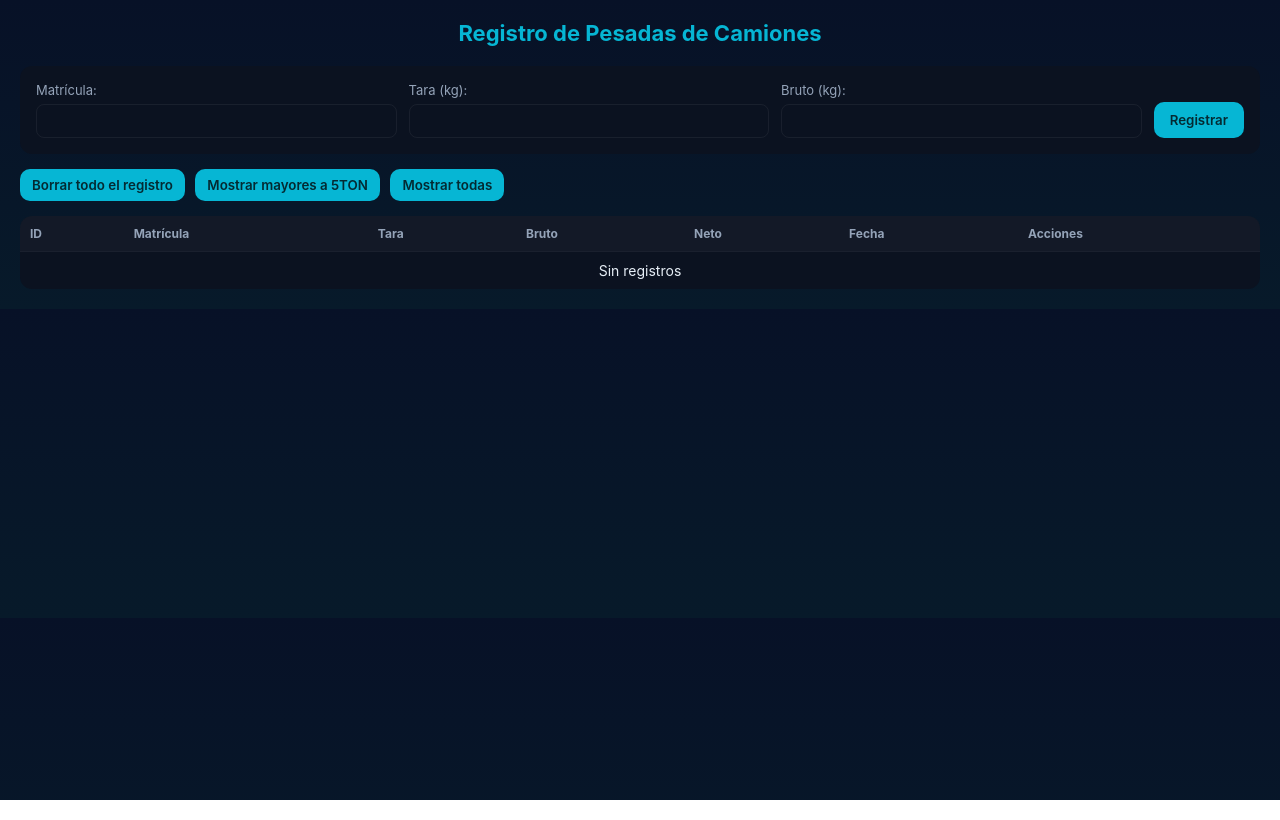
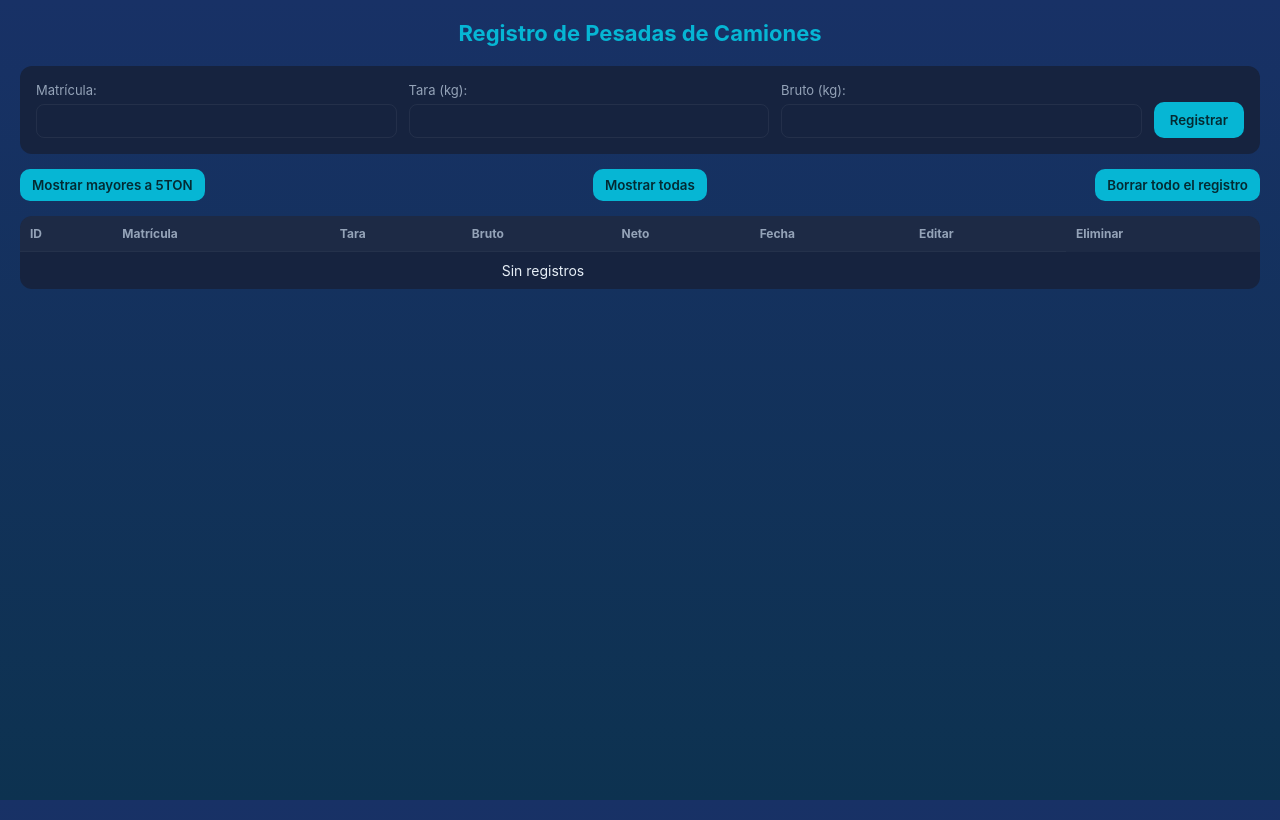
Before and after one commit to Diego-Benincasa/ProyectoFinal-Benincasa, a website: page index.html in a window 1280 px wide. Drawn offline with nearby package versions, Linux system fonts and the light colour scheme; some packages are replaced by stand-ins of ours; a script that the page names is missing.

Commit message:
Se comenzo a trabajar con fetch, se actualizaron botones y se cambiaron ciertos tonos de color de fondo

```diff
--- a/css/styles.css
+++ b/css/styles.css
@@ -1,7 +1,6 @@
-
 :root {
-  --bg: #0f1724;
-  --card: #0b1220;
+  --bg: #19253a;
+  --card: #16233f;
   --muted: #94a3b8;
   --accent: #06b6d4;
   --success: #16a34a;
@@ -16,10 +15,27 @@
   font-family: Inter, system-ui, -apple-system, "Segoe UI", Roboto, Arial;
 }
 
+html {
+  height: 100%;
+  margin: 0;
+}
+
+main {
+  width: 100%;
+  height: 100vh;
+}
+
 body {
-  background: linear-gradient(180deg, #071127 0%, #071a2a 100%);
+  background: linear-gradient(180deg, #183166 0%, #0d3250 100%);
   color: #e6eef6;
   padding: 20px;
+  height: 100%;
+  margin: 0;
+}
+
+.btns {
+  display: flex;
+  justify-content: space-between;
 }
 
 .navbar {
@@ -43,7 +59,6 @@ body {
 .navbar a:hover {
   color: var(--accent);
 }
-
 
 .title-title {
   text-align: center;
@@ -92,7 +107,6 @@ form button:disabled {
   cursor: not-allowed;
 }
 
-
 button {
   padding: 8px 12px;
   border-radius: 10px;
@@ -111,7 +125,6 @@ button[onclick] {
 button[onclick]:last-child {
   margin-right: 0;
 }
-
 
 table {
   width: 100%;
@@ -133,7 +146,6 @@ tbody td {
   font-size: 14px;
 }
 
-
 tbody td button {
   padding: 4px 8px;
   border-radius: 6px;
@@ -147,7 +159,6 @@ tbody td button:last-child {
   background: var(--danger);
   color: white;
 }
-
 
 tbody td span.neto-low {
   background: rgba(16, 185, 129, 0.08);
@@ -203,3 +214,11 @@ tbody td span.neto-high {
     margin-bottom: 4px;
   }
 }
+
+
+footer {
+  display: flex;
+  justify-content: center;
+  font-size: large;
+
+}
--- a/index.html
+++ b/index.html
@@ -29,12 +29,10 @@
         <button type="submit">Registrar</button>
       </form>
 
-      <div style="margin-top: 15px">
+      <div class="btns">
+        <button onclick="mostrarFiltradas(5000)">Mostrar mayores a 5TON</button>
+        <button onclick="actualizarTabla()">Mostrar todas</button>
         <button onclick="borrarPesadas()">Borrar todo el registro</button>
-        <button onclick="mostrarFiltradas(5000)">
-          Mostrar mayores a 5TON
-        </button>
-        <button onclick="actualizarTabla()">Mostrar todas</button>
       </div>
 
       <table style="margin-top: 15px; width: 100%; border-collapse: collapse">
@@ -46,7 +44,8 @@
             <th>Bruto</th>
             <th>Neto</th>
             <th>Fecha</th>
-            <th>Acciones</th>
+            <th>Editar</th>
+            <th>Eliminar</th>
           </tr>
         </thead>
         <tbody id="tablaPesadas"></tbody>
--- a/js/script.js
+++ b/js/script.js
@@ -11,6 +11,8 @@ try {
   pesadas = [];
   localStorage.removeItem("pesadas");
 }
+
+
 
 // guardamos en variables los elementos del DOM para usarlos mas tarde
 const form = document.getElementById("formPesada");
@@ -108,10 +110,11 @@ function actualizarTabla() {
       <td>${p.bruto}</td>
       <td>${p.neto}</td>
       <td>${p.fecha}</td>
+      <td><button type="button" class="btn-editar" data-index="${i}">Editar</button></td>
       <td>
         <button type="button" class="btn-borrar" data-index="${i}">Eliminar</button>
-        <button type="button" class="btn-editar" data-index="${i}">Editar</button>
       </td>
+
     </tr>`
     )
     .join("");
@@ -282,6 +285,10 @@ function mostrarFiltradas(minimo) {
       <td>${p.bruto}</td>
       <td>${p.neto}</td>
       <td>${p.fecha}</td>
+      <td><button type="button" class="btn-editar" data-index="${i}">Editar</button></td>
+      <td>
+        <button type="button" class="btn-borrar" data-index="${i}">Eliminar</button>
+      </td>
     </tr>`
     )
     .join("");
```
Also changed, not shown: data/pesadas.json (added, +16 -0 lines).
